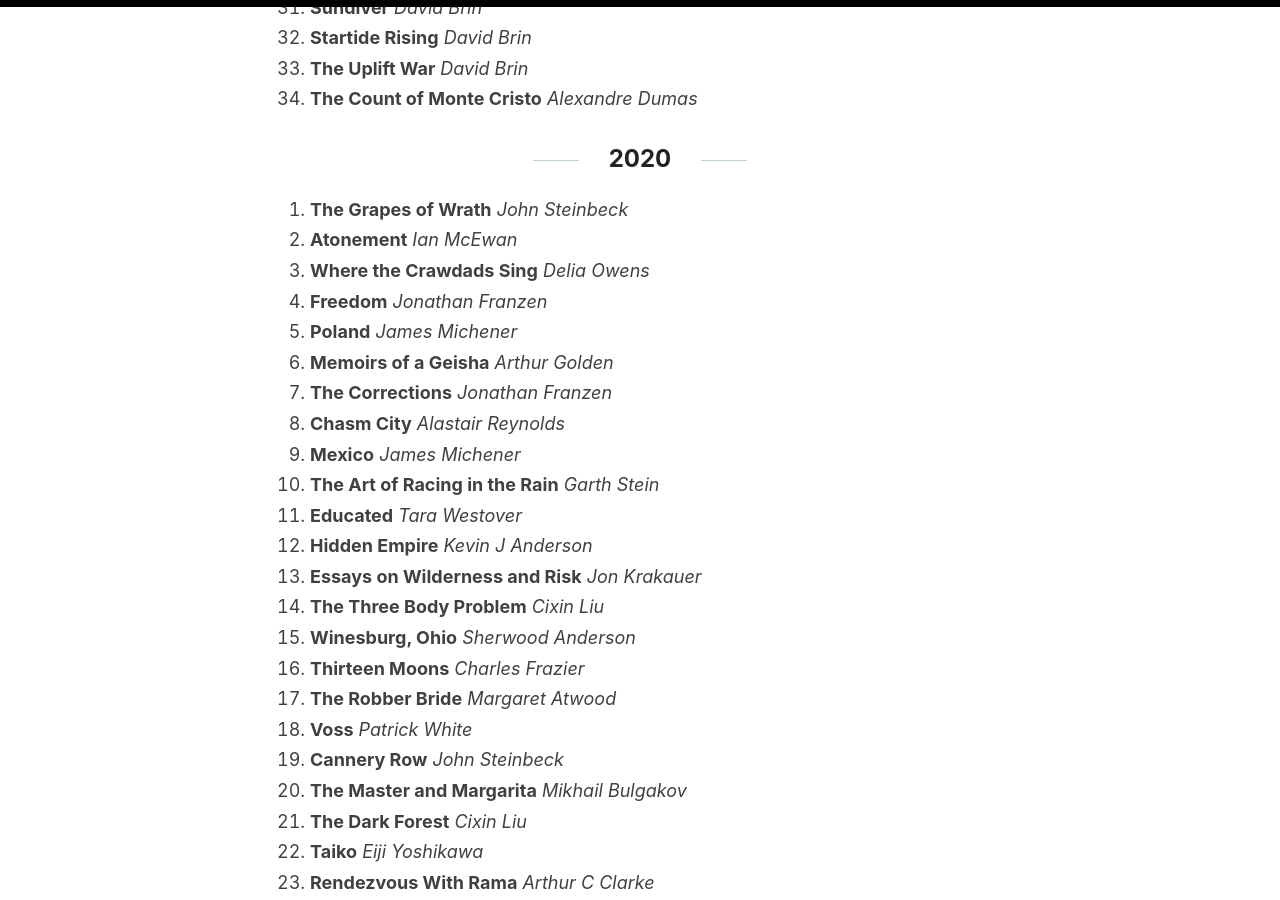
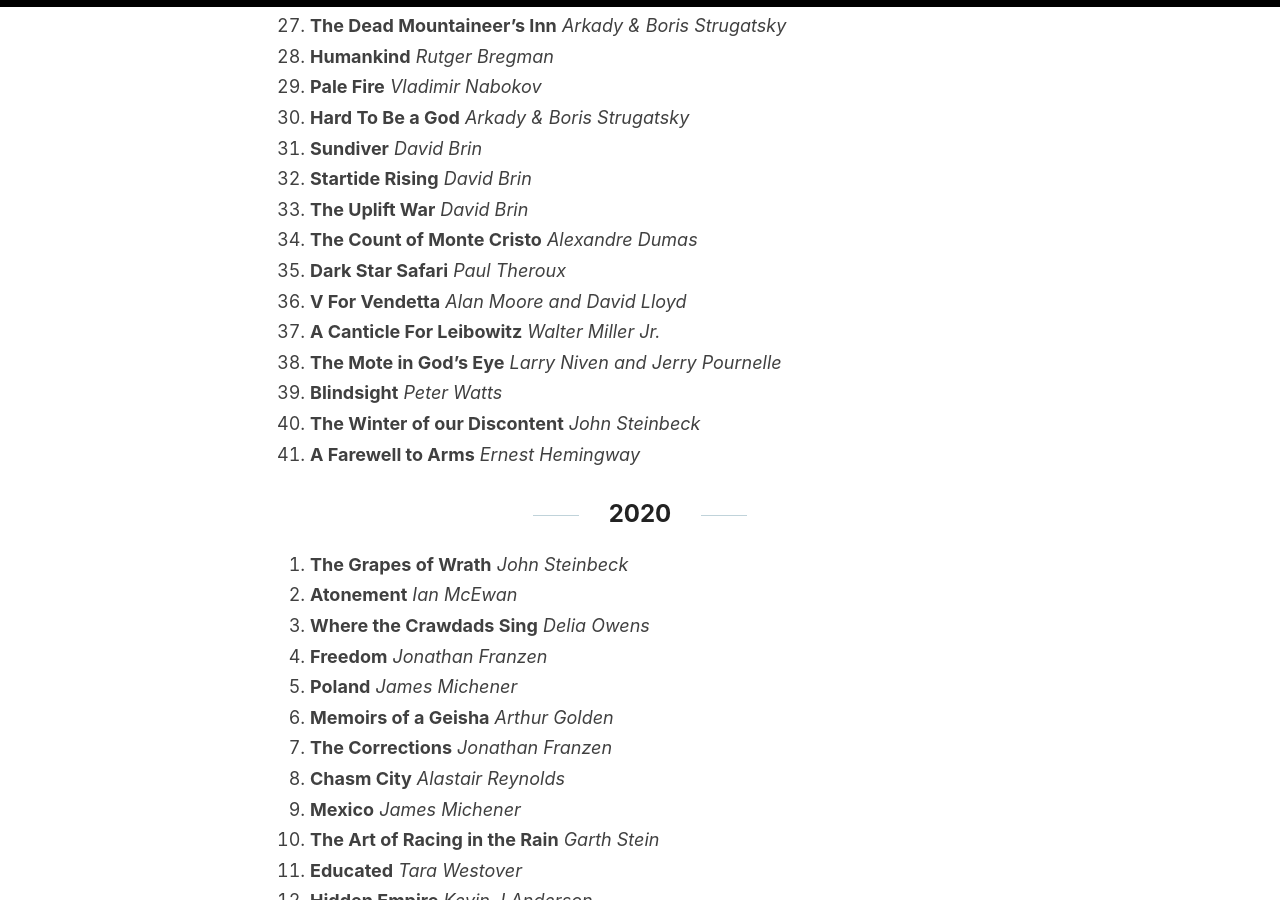
Before and after one commit to Murrkeys/Murrkeys.github.io, a Jekyll site: the page built from _posts/2020-08-26-books.md, in a window 1280 px wide and 900 px high, scrolled down 1416 px. Built offline with Jekyll 4.4.1, drawn with Linux system fonts in a browser that asks for light colours; some of the changed text lies outside the part shown.

Commit message:
Update 2020-08-26-books.md

```diff
--- a/_posts/2020-08-26-books.md
+++ b/_posts/2020-08-26-books.md
@@ -4,6 +4,11 @@
 categories: Personal
 ---
 A list of books I am currently reading or have read. Think of this as a virtual bookshelf, as much for myself as you.  One day, I may get around to adding in some simple notes about each book.  I will try to keep this list updated throughout the years.
+
+## 2022
+
+1. **The Magicians** *Lev Grossman*
+2. **The Adventures of Tom Sawyer** *Mark Twain*
 
 ## 2021
 
@@ -41,6 +46,13 @@
 32. **Startide Rising** *David Brin*
 33. **The Uplift War** *David Brin*
 34. **The Count of Monte Cristo** *Alexandre Dumas*
+35. **Dark Star Safari** *Paul Theroux*
+36. **V For Vendetta** *Alan Moore and David Lloyd*
+37. **A Canticle For Leibowitz** *Walter Miller Jr.*
+38. **The Mote in God's Eye** *Larry Niven and Jerry Pournelle*
+39. **Blindsight** *Peter Watts*
+40. **The Winter of our Discontent** *John Steinbeck*
+41. **A Farewell to Arms** *Ernest Hemingway*
 
 ## 2020
 
```
